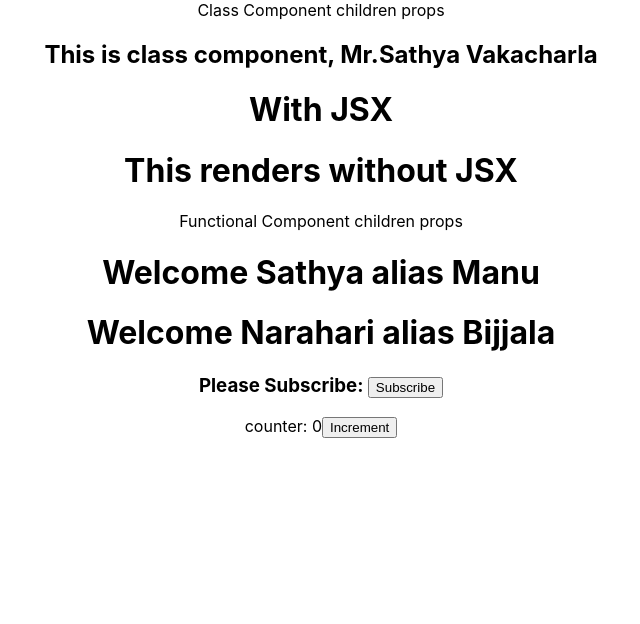
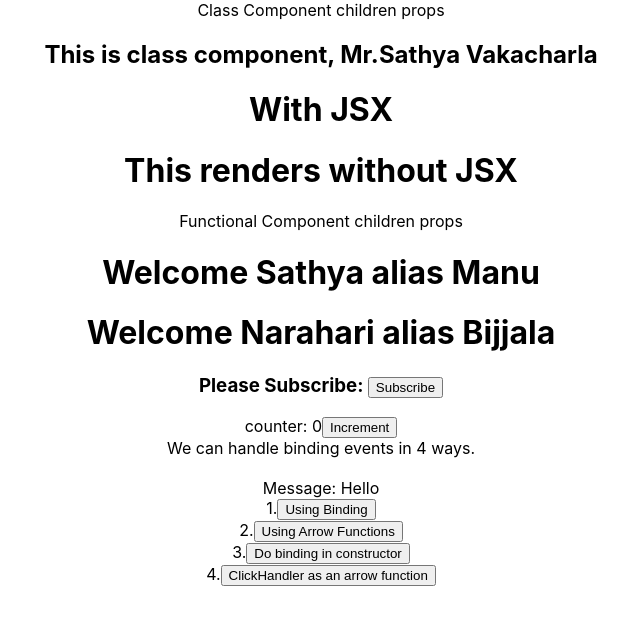
Before and after one commit to sathyalog/react-concepts-2020, a React (Create React App) app: page / in a window 1280 px wide. Shown: the top 624 px of the page, without its empty margins (319-959 px from the left). Built offline with nearby package versions, Linux system fonts and the light colour scheme.

Commit message:
binding event handlers

```diff
--- a/src/App.js
+++ b/src/App.js
@@ -7,6 +7,7 @@ import WithJSX from './components/WithJSX';
 import WithoutJSX from './components/WithoutJSX';
 import Message from './components/Message';
 import Counter from './components/Counter';
+import ClickHandler from './components/ClickHandler';
 
 function App() {
   return (
@@ -18,6 +19,7 @@ function App() {
       <Greet name='Narahari' nickname='Bijjala'/>
       <Message/>
       <Counter/>
+      <ClickHandler/>
     </div>
   );
 }
--- /dev/null
+++ b/src/components/ClickHandler.js
@@ -0,0 +1,42 @@
+import React, { Component } from 'react'
+
+class ClickHandler extends Component {
+    constructor(props) {
+        super(props)
+
+        this.state = {
+             message: 'Hello'
+        }
+        // Scenario 3: Do binding in constructor
+        this.clickHandler = this.clickHandler.bind(this);
+    }
+    // Scenario 1 & 2:Using Binding and Arrow Functions, 3rd Scenario
+    clickHandler()
+    {
+        this.setState({
+            message: 'GoodBye!!'
+        })
+    }
+
+    // Scenario 4: Write click handler as an arrow function
+    ArrowClickHandler = () => {
+        this.setState({
+            message: 'GoodBye!!'
+        })
+    }
+
+    render() {
+        return (
+            <div>
+                We can handle binding events in 4 ways.<br/><br/>
+                Message: {this.state.message} <br/>
+                1.<button onClick={this.clickHandler.bind(this)}>Using Binding</button><br/>
+                2.<button onClick={() => this.clickHandler()}>Using Arrow Functions</button> <br/>
+                3.<button onClick={this.clickHandler}>Do binding in constructor</button><br/>
+                4.<button onClick={this.ArrowClickHandler}>ClickHandler as an arrow function</button><br/>
+            </div>
+        )
+    }
+}
+
+export default ClickHandler
```
